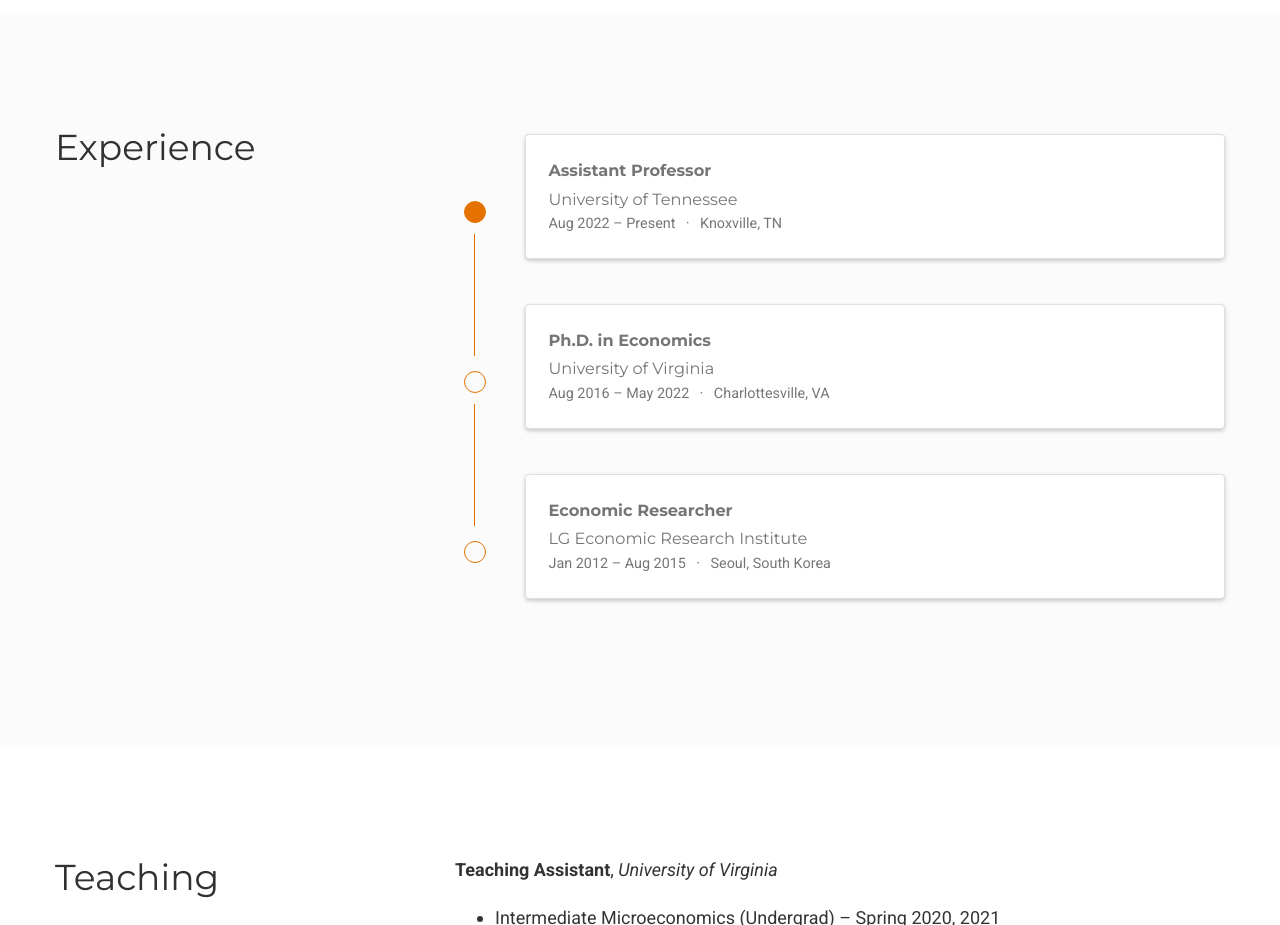
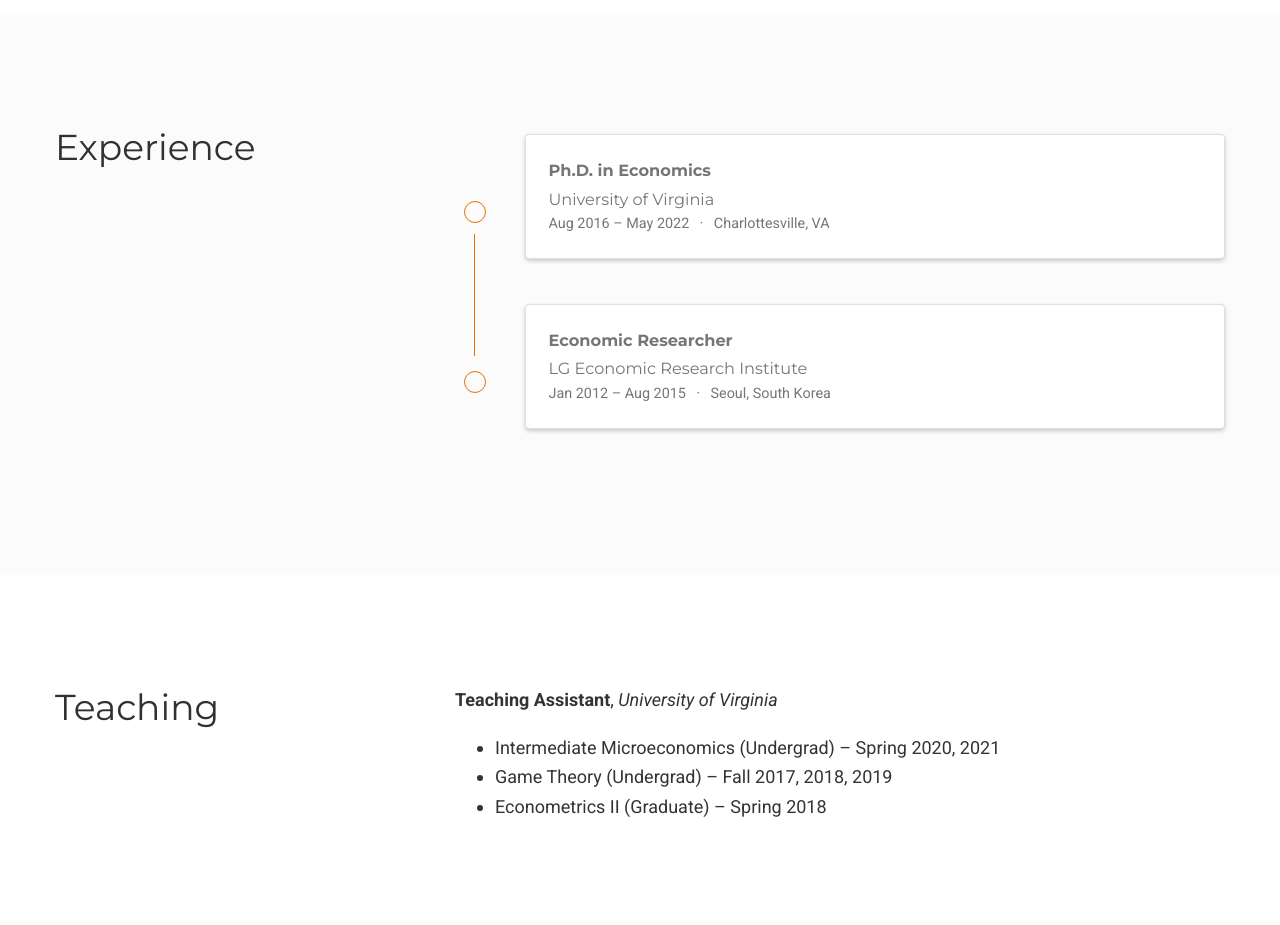
Before and after one commit to gyko24/gyko24.github.io, a plain HTML site: page index.html in a window 1280 px wide. Shown: the part 2560-3485 px from the top of the page. Drawn offline with nearby package versions, Linux system fonts and the light colour scheme; some packages are replaced by stand-ins of ours; some icons are missing.

Commit message:
rebuilding site Sun Jul 10 09:07:21 KST 2022

```diff
--- a/index.html
+++ b/index.html
@@ -1802,43 +1802,6 @@ My research interests primarily focus on industrial organization and applied mic
       <div class="col-auto text-center flex-column d-none d-sm-flex">
         <div class="row h-50">
           <div class="col ">&nbsp;</div>
-          <div class="col">&nbsp;</div>
-        </div>
-        <div class="m-2">
-          <span class="badge badge-pill border exp-fill">&nbsp;</span>
-        </div>
-        <div class="row h-50">
-          <div class="col border-right">&nbsp;</div>
-          <div class="col">&nbsp;</div>
-        </div>
-      </div>
-
-      <div class="col py-2">
-        <div class="card">
-          <div class="card-body">
-            <h4 class="card-title exp-title text-muted mt-0 mb-1">Assistant Professor</h4>
-            <h4 class="card-title exp-company text-muted my-0">University of Tennessee</h4>
-            <div class="text-muted exp-meta">
-              Aug 2022 –
-
-                Present
-
-
-                <span class="middot-divider"></span>
-                <span>Knoxville, TN</span>
-
-            </div>
-
-          </div>
-        </div>
-      </div>
-    </div>
-
-    <div class="row experience">
-
-      <div class="col-auto text-center flex-column d-none d-sm-flex">
-        <div class="row h-50">
-          <div class="col border-right">&nbsp;</div>
           <div class="col">&nbsp;</div>
         </div>
         <div class="m-2">
```
